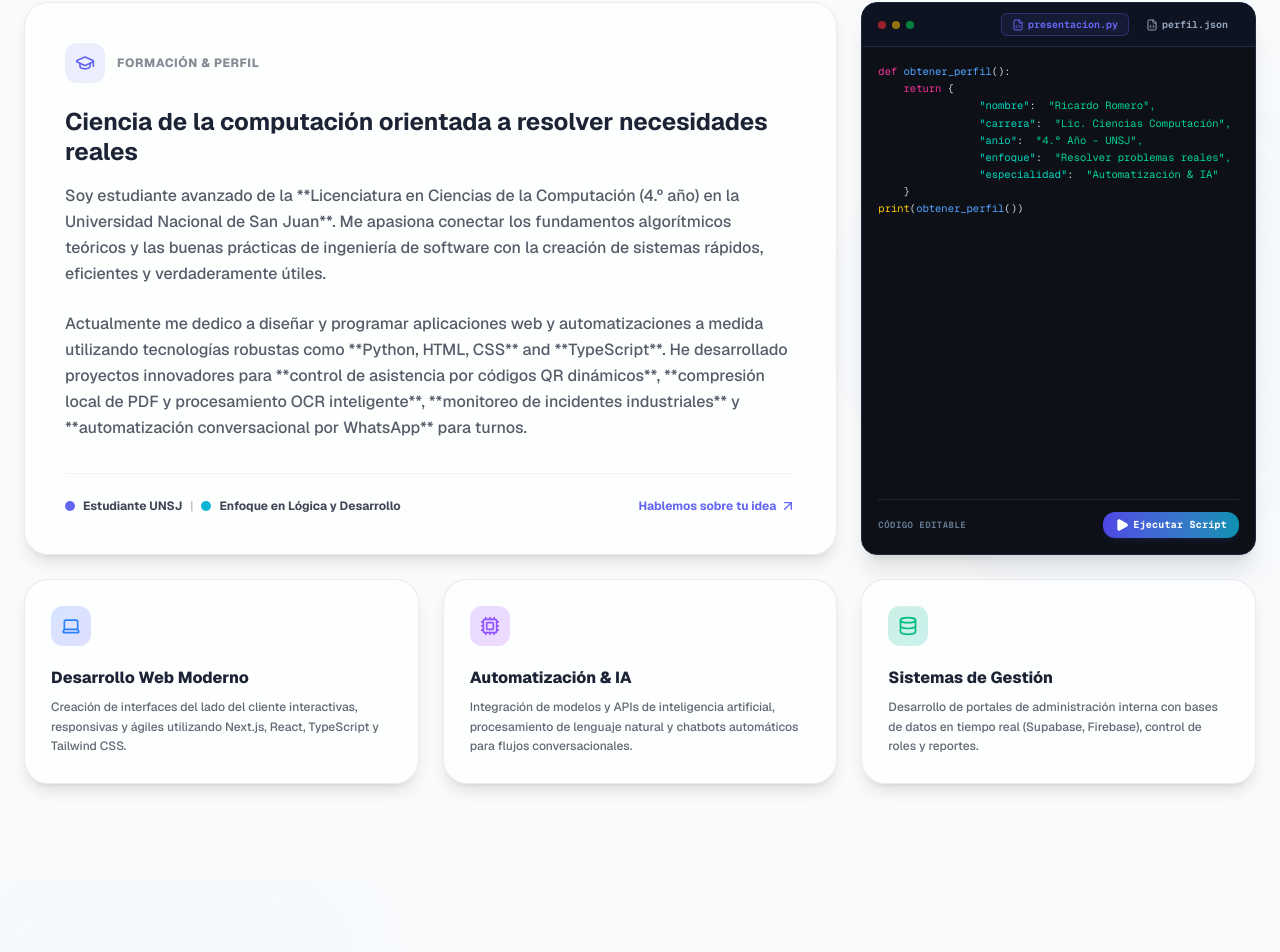
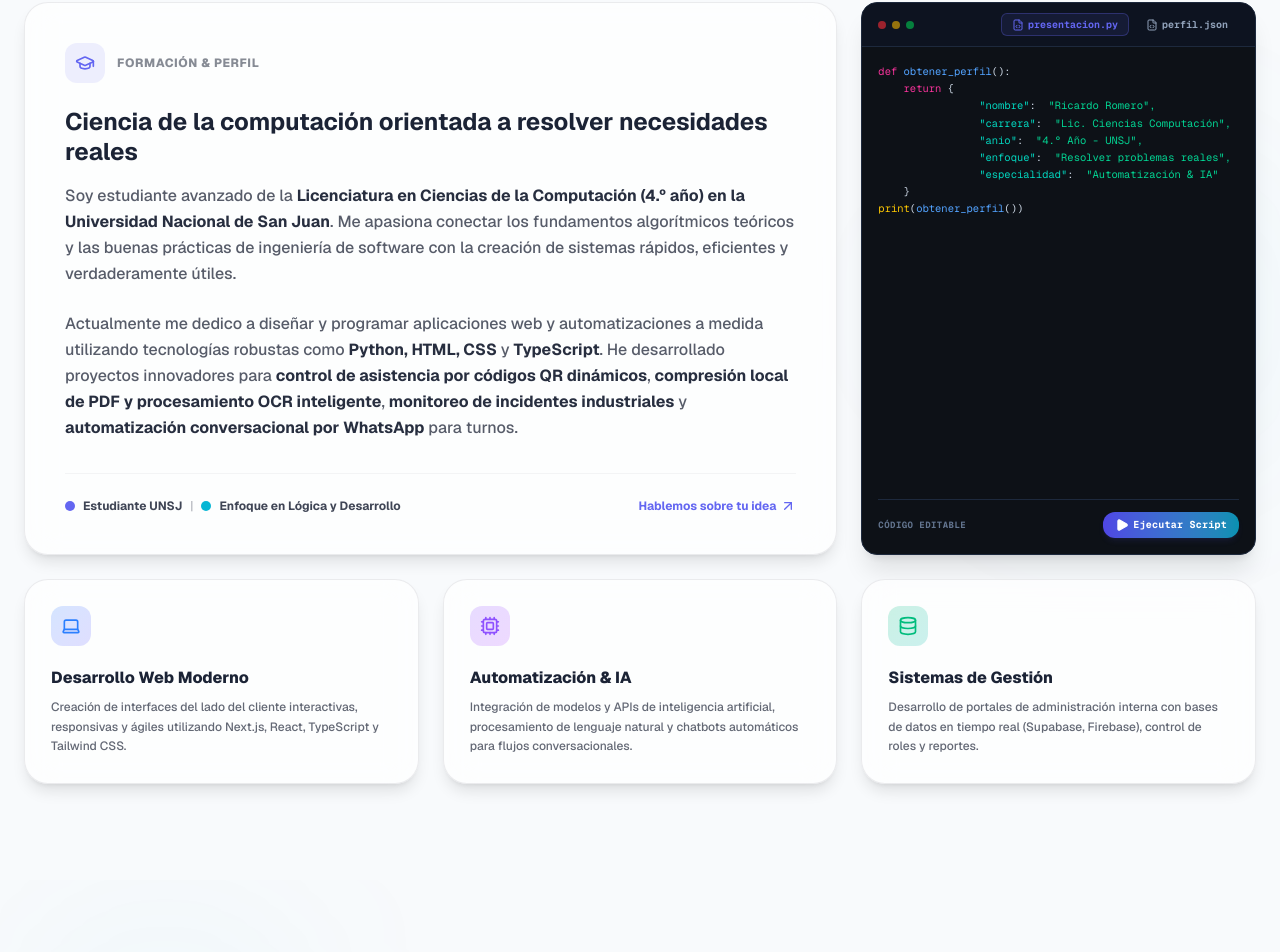
Before and after one commit to ricarromero/portfolio, a Next.js app: page / in a window 1280 px wide. Shown: the part 1054-2006 px from the top of the page. Built offline with nearby package versions, Linux system fonts and the light colour scheme.

Commit message:
fix: reemplazar formateo markdown (**) por etiquetas HTML strong en el componente About

```diff
--- a/src/components/About.tsx
+++ b/src/components/About.tsx
@@ -91,11 +91,11 @@ export default function About() {
               </h3>
 
               <p className="text-sm md:text-base text-foreground/70 leading-relaxed mb-6 font-medium">
-                Soy estudiante avanzado de la **Licenciatura en Ciencias de la Computación (4.º año) en la Universidad Nacional de San Juan**. Me apasiona conectar los fundamentos algorítmicos teóricos y las buenas prácticas de ingeniería de software con la creación de sistemas rápidos, eficientes y verdaderamente útiles.
+                Soy estudiante avanzado de la <strong className="font-bold text-foreground/90">Licenciatura en Ciencias de la Computación (4.º año) en la Universidad Nacional de San Juan</strong>. Me apasiona conectar los fundamentos algorítmicos teóricos y las buenas prácticas de ingeniería de software con la creación de sistemas rápidos, eficientes y verdaderamente útiles.
               </p>
 
               <p className="text-sm md:text-base text-foreground/70 leading-relaxed font-medium">
-                Actualmente me dedico a diseñar y programar aplicaciones web y automatizaciones a medida utilizando tecnologías robustas como **Python, HTML, CSS** and **TypeScript**. He desarrollado proyectos innovadores para **control de asistencia por códigos QR dinámicos**, **compresión local de PDF y procesamiento OCR inteligente**, **monitoreo de incidentes industriales** y **automatización conversacional por WhatsApp** para turnos.
+                Actualmente me dedico a diseñar y programar aplicaciones web y automatizaciones a medida utilizando tecnologías robustas como <strong className="font-bold text-foreground/90">Python, HTML, CSS</strong> y <strong className="font-bold text-foreground/90">TypeScript</strong>. He desarrollado proyectos innovadores para <strong className="font-bold text-foreground/90">control de asistencia por códigos QR dinámicos</strong>, <strong className="font-bold text-foreground/90">compresión local de PDF y procesamiento OCR inteligente</strong>, <strong className="font-bold text-foreground/90">monitoreo de incidentes industriales</strong> y <strong className="font-bold text-foreground/90">automatización conversacional por WhatsApp</strong> para turnos.
               </p>
             </div>
 
```
